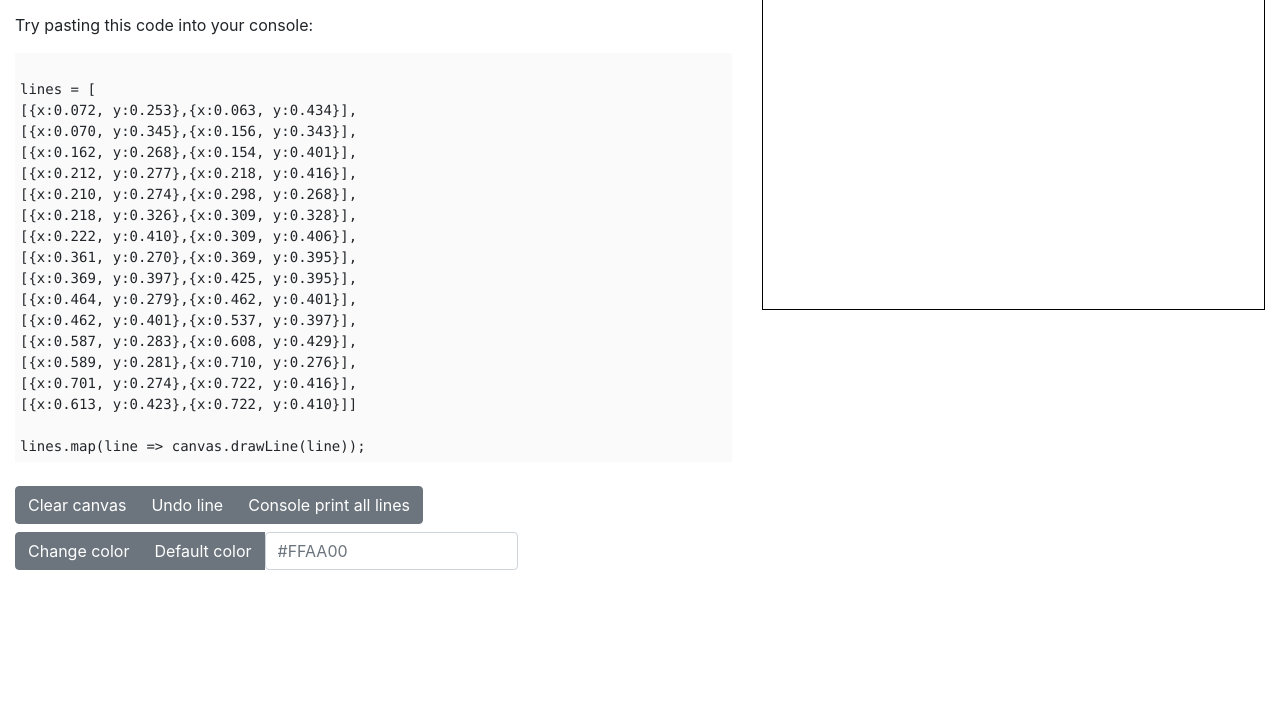
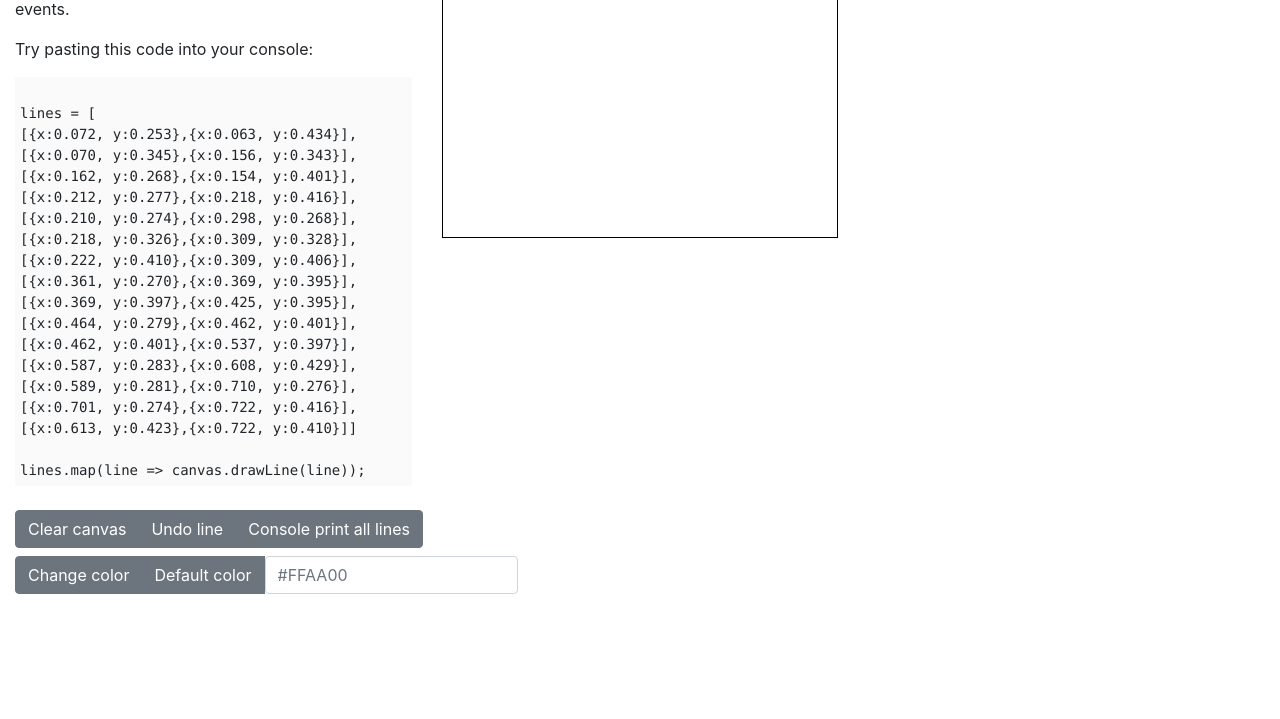
Before and after one commit to ChrisVilches/PortrayCanvas, a website built with webpack: page demo-programmatic-usage.html in a window 1280 px wide. Shown: the part 81-800 px from the top of the page. Built offline with nearby package versions, Linux system fonts and the light colour scheme.

Commit message:
demo page a tad beautifuler

```diff
--- a/demo-programmatic-usage.html
+++ b/demo-programmatic-usage.html
@@ -16,6 +16,7 @@
       touch-action: none;
       width: 100%;
       border: 1px solid black;
+      color: #66a3ff;
     }
     </style>
 
@@ -29,7 +30,7 @@
       <h2 class="mt-2">PortrayCanvas demo</h2>
 
       <div class="row">
-        <div class="col-md-7">
+        <div class="col-md-4">
           <p>Open your console (<a href="http://google.com/#q=How+to+open+javascript+console" target="_blank">How?</a>) to read the canvas events.</p>
 
           <p>Try pasting this code into your console:</p>
@@ -55,7 +56,7 @@ lines = [
 lines.map(line => canvas.drawLine(line));
 </code></pre>
         </div>
-        <div class="col-md-5 mb-2">
+        <div class="col-md-4 mb-2 col-md-offset-4">
           <canvas id="canvas-main" height="200"></canvas>
           <div id="borrame1"></div><br>
           <div id="borrame2"></div><br>
@@ -94,7 +95,7 @@ lines.map(line => canvas.drawLine(line));
 
     var canvas = new PortrayCanvas(document.getElementById("canvas-main"), {
 
-      lineWidth: 2,
+      lineWidth: 4,
 
       period: 20,
 
```
